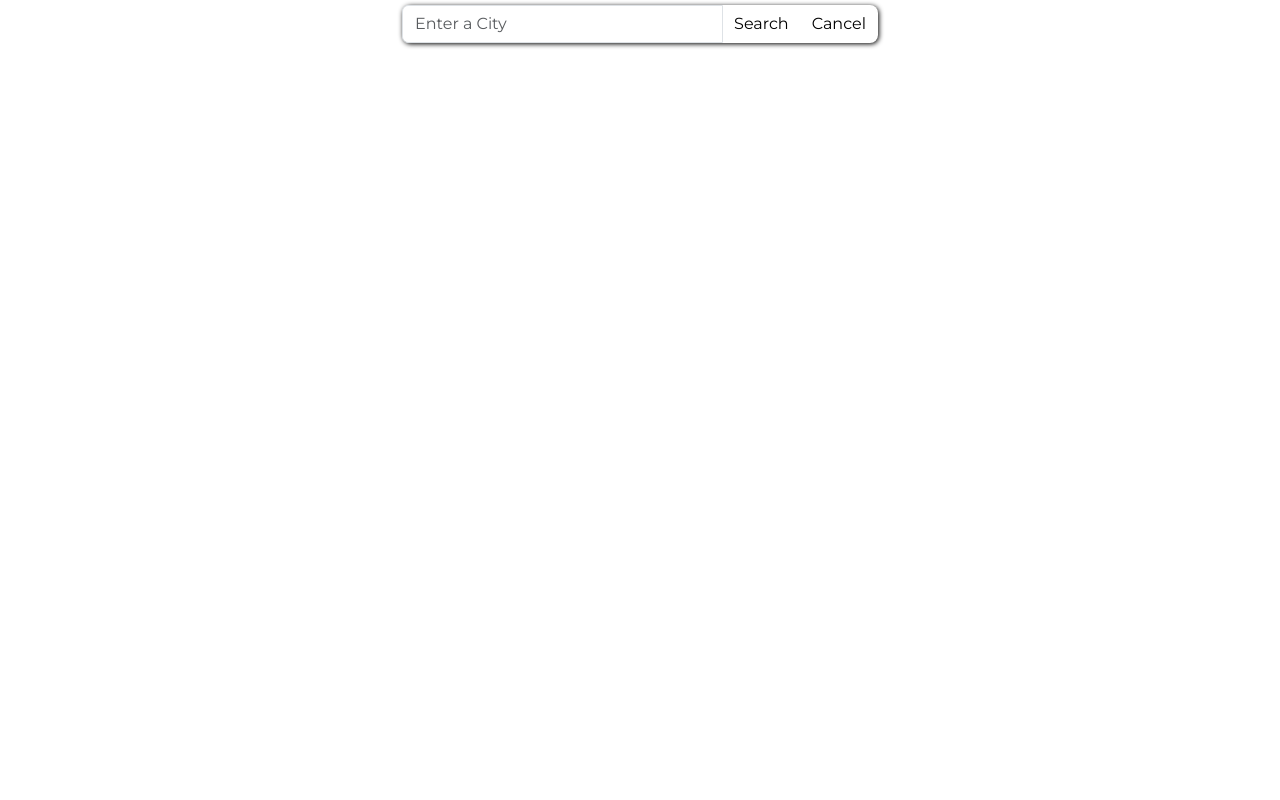
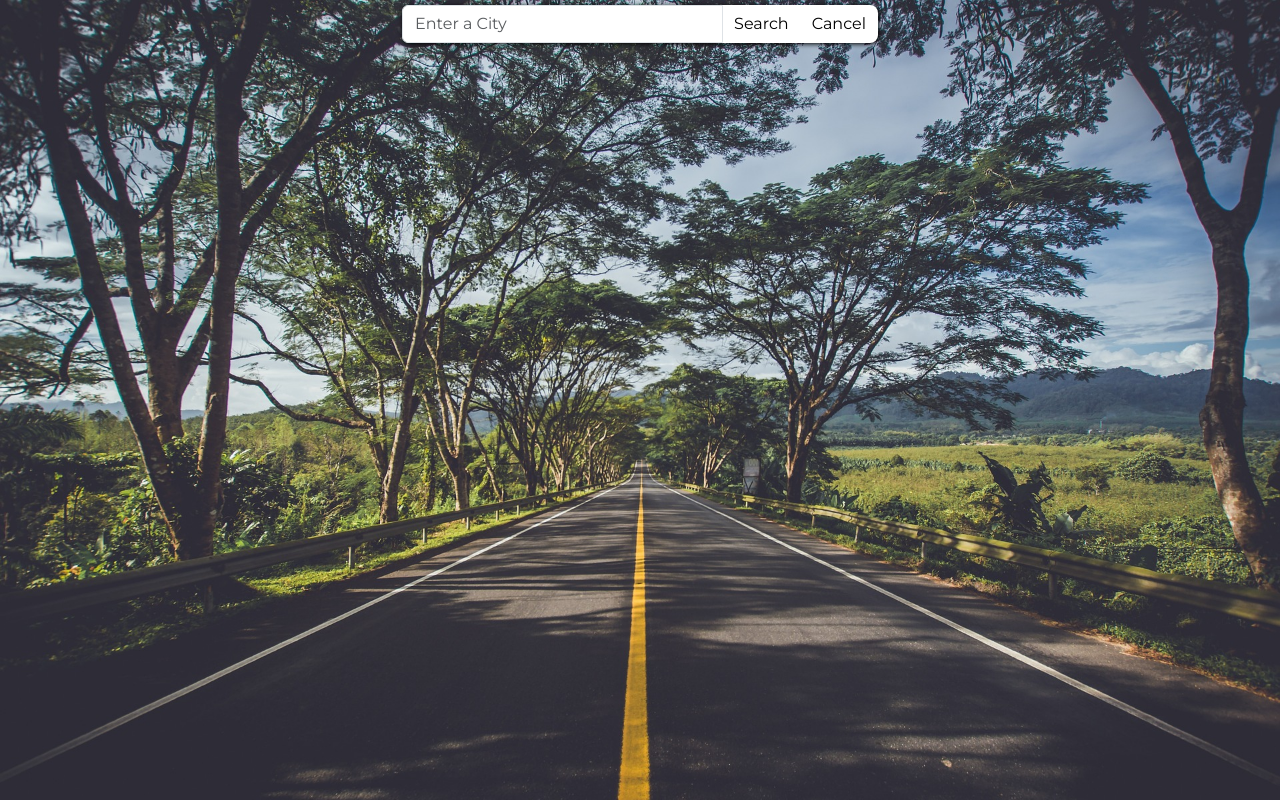
Before and after one commit to CIUFFO141/SearchCity, a plain HTML site: page index.html in a window 1280 px wide. Drawn offline with nearby package versions, Linux system fonts and the light colour scheme; the site is published under a folder, as on GitHub Pages, so addresses that start at the root find nothing.

Commit message:
sistemazione git hub

```diff
--- a/style/style.css
+++ b/style/style.css
@@ -21,7 +21,7 @@ html::-webkit-scrollbar-thumb{
 
 body{
     font-family: 'Montserrat', sans-serif !important;
-    background-image: url(/img/sfondo.jpg);
+    background-image: url(../img/sfondo.jpg);
     background-repeat: no-repeat;
     background-attachment: fixed;
     background-size: cover;
```
